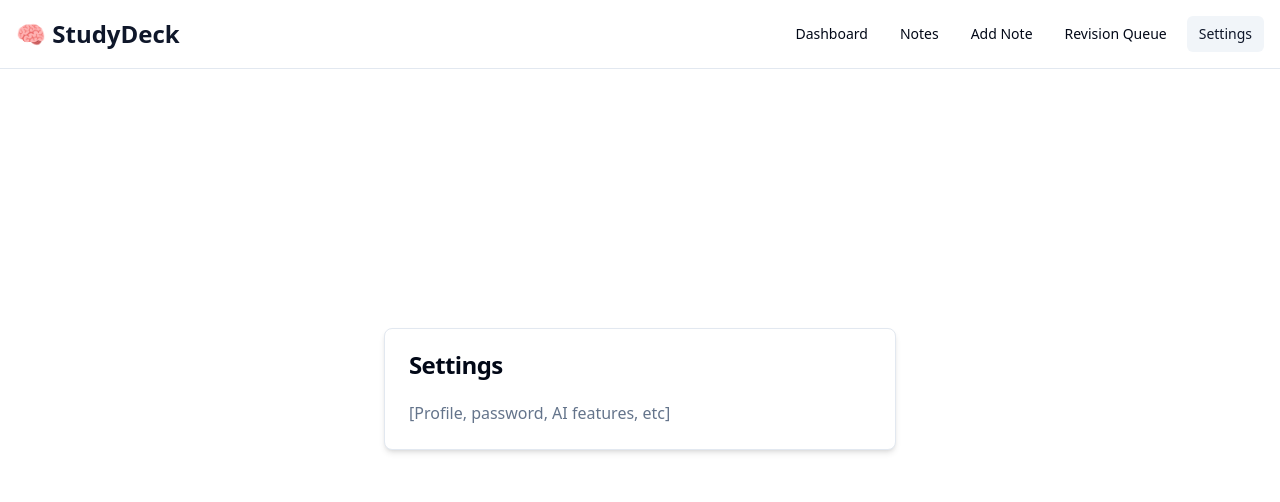
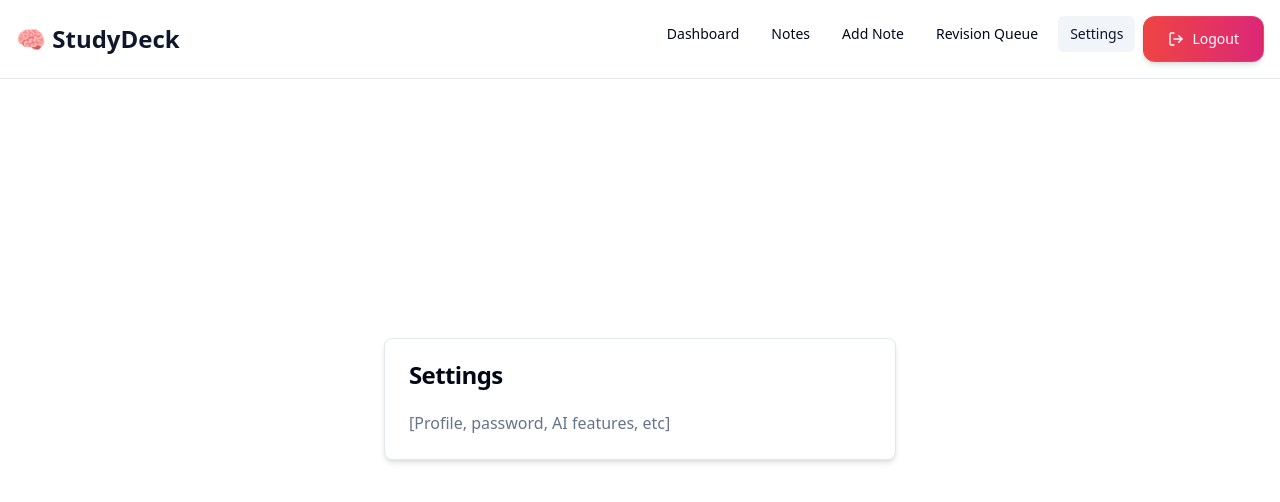
Before and after one commit to Sparshga/studydeck-revision-hub, a React (Vite) app: page /settings in a window 1280 px wide. Shown: the top 502 px of the page. Built offline with nearby package versions, Linux system fonts and the light colour scheme.

Commit message:
Add fancy logout button
Added a styled logout button component.

```diff
--- /dev/null
+++ b/src/components/FancyLogoutButton.tsx
@@ -0,0 +1,83 @@
+
+import { LogOut } from "lucide-react";
+import { useState } from "react";
+
+const FancyLogoutButton = () => {
+  const [isHovered, setIsHovered] = useState(false);
+  const [isClicked, setIsClicked] = useState(false);
+
+  const handleLogout = () => {
+    setIsClicked(true);
+    // Add your logout logic here
+    setTimeout(() => {
+      console.log("Logging out...");
+      // Example: redirect to login page
+      // window.location.href = '/login';
+      setIsClicked(false);
+    }, 800);
+  };
+
+  return (
+    <button
+      onClick={handleLogout}
+      onMouseEnter={() => setIsHovered(true)}
+      onMouseLeave={() => setIsHovered(false)}
+      disabled={isClicked}
+      className={`
+        group relative overflow-hidden
+        px-6 py-3 rounded-xl
+        bg-gradient-to-r from-red-500 to-pink-600
+        hover:from-red-600 hover:to-pink-700
+        text-white font-medium text-sm
+        transition-all duration-300 ease-out
+        transform hover:scale-105 hover:shadow-lg
+        active:scale-95
+        disabled:opacity-70 disabled:cursor-not-allowed
+        border border-red-400/20
+        shadow-md hover:shadow-red-500/25
+        ${isClicked ? 'animate-pulse' : ''}
+      `}
+    >
+      {/* Animated background overlay */}
+      <div className={`
+        absolute inset-0 bg-gradient-to-r from-red-600 to-pink-700
+        transform transition-transform duration-300 ease-out
+        ${isHovered ? 'translate-x-0' : 'translate-x-full'}
+      `} />
+
+      {/* Shimmer effect */}
+      <div className="absolute inset-0 -top-1 -bottom-1 bg-gradient-to-r from-transparent via-white/20 to-transparent transform -skew-x-12 translate-x-[-200%] group-hover:translate-x-[200%] transition-transform duration-700 ease-out" />
+
+      {/* Button content */}
+      <div className="relative flex items-center justify-center gap-2">
+        <LogOut
+          size={16}
+          className={`
+            transition-all duration-300 ease-out
+            ${isClicked ? 'rotate-180' : 'rotate-0'}
+            ${isHovered ? 'translate-x-1' : 'translate-x-0'}
+          `}
+        />
+        <span className={`
+          transition-all duration-300 ease-out
+          ${isHovered ? 'translate-x-1' : 'translate-x-0'}
+        `}>
+          {isClicked ? 'Logging out...' : 'Logout'}
+        </span>
+      </div>
+
+      {/* Loading dots */}
+      {isClicked && (
+        <div className="absolute right-3 top-1/2 transform -translate-y-1/2">
+          <div className="flex space-x-1">
+            <div className="w-1 h-1 bg-white rounded-full animate-bounce" style={{ animationDelay: '0ms' }} />
+            <div className="w-1 h-1 bg-white rounded-full animate-bounce" style={{ animationDelay: '150ms' }} />
+            <div className="w-1 h-1 bg-white rounded-full animate-bounce" style={{ animationDelay: '300ms' }} />
+          </div>
+        </div>
+      )}
+    </button>
+  );
+};
+
+export default FancyLogoutButton;
--- a/src/components/Navbar.tsx
+++ b/src/components/Navbar.tsx
@@ -1,6 +1,7 @@
 
 import { Link, useLocation } from "react-router-dom";
 import { Button } from "@/components/ui/button";
+import FancyLogoutButton from "@/components/FancyLogoutButton";
 
 const navItems = [
   { path: "/dashboard", label: "Dashboard" },
@@ -19,7 +20,8 @@ const Navbar = () => {
       <Link to="/" className="text-2xl font-bold text-primary">🧠 StudyDeck</Link>
       <div className="flex gap-2">
         {isAuth ? (
-          navItems.map(({ path, label }) => (
+          <>
+            {navItems.map(({ path, label }) => (
               <Button
                 key={path}
                 asChild
@@ -28,7 +30,9 @@ const Navbar = () => {
               >
                 <Link to={path}>{label}</Link>
               </Button>
-          ))
+            ))}
+            <FancyLogoutButton />
+          </>
         ) : (
           <>
             <Button asChild variant="ghost" size="sm">
```
Lines whose indentation alone changed are shown as unchanged.
